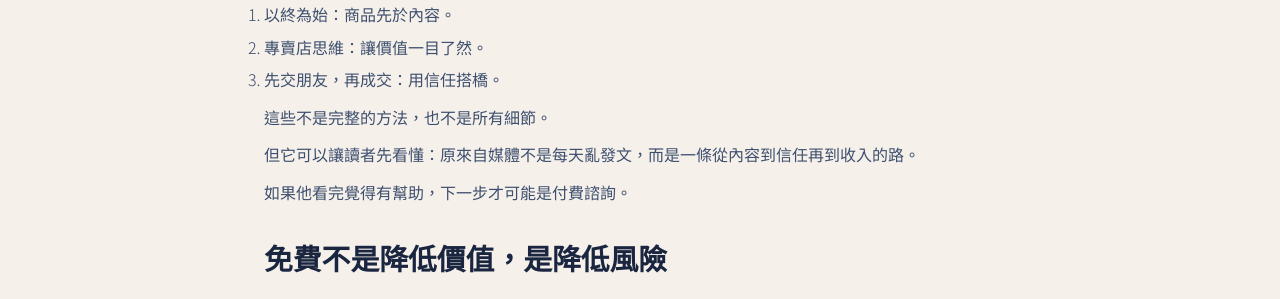
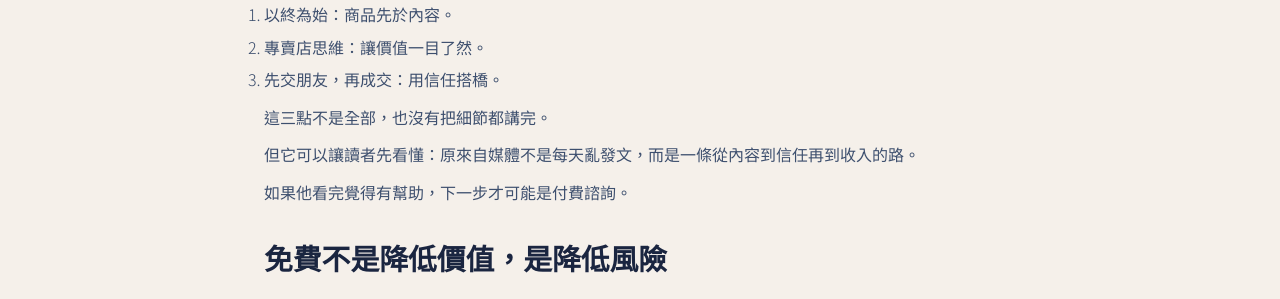
Before and after one commit to KenHAI666/Runing9TO5, a Jekyll site: the page built from _posts/2026-07-05-free-resource-trust-entry.md, in a window 1280 px wide and 900 px high, scrolled down 923 px. Shown: the part 155-454 px from the top of the window. Built offline with Jekyll 4.4.1, drawn with Linux system fonts in a browser that asks for light colours.

Commit message:
posts: apply review fixes (sell-service self-owned consult page wording, free-resource sentence)

```diff
--- a/_posts/2026-07-05-free-resource-trust-entry.md
+++ b/_posts/2026-07-05-free-resource-trust-entry.md
@@ -50,7 +50,7 @@
 2. 專賣店思維：讓價值一目了然。
 3. 先交朋友，再成交：用信任搭橋。
 
-這些不是完整的方法，也不是所有細節。
+這三點不是全部，也沒有把細節都講完。
 
 但它可以讓讀者先看懂：原來自媒體不是每天亂發文，而是一條從內容到信任再到收入的路。
 
```
Also changed, not shown: _posts/2026-07-13-sell-service-under-1000-followers.md (+1 -1 lines).
